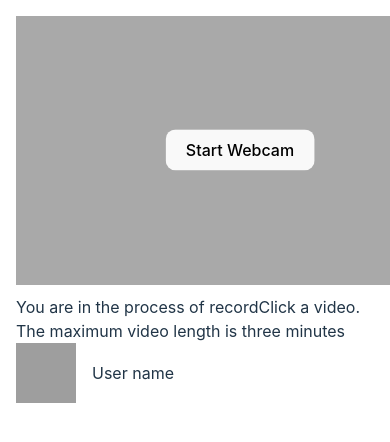
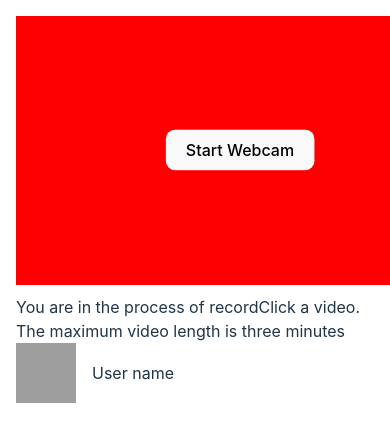
Before and after one commit to rahuld109/vrc, a React (Vite) app: page / in a window 390 px wide. Shown: the top 442 px of the page. Built offline with nearby package versions, Linux system fonts and the light colour scheme; grey boxes are pictures that could not be loaded.

Commit message:
fix: media

```diff
--- a/src/App.css
+++ b/src/App.css
@@ -141,3 +141,17 @@
   grid-column-start: 2;
   grid-column-end: 3;
 }
+
+@media (max-width: 750px) {
+  .video-container {
+    background-color: red;
+  }
+
+  .stopwatch-container {
+    left: 30%;
+  }
+
+  .grid-btn {
+    left: 70%;
+  }
+}
```
